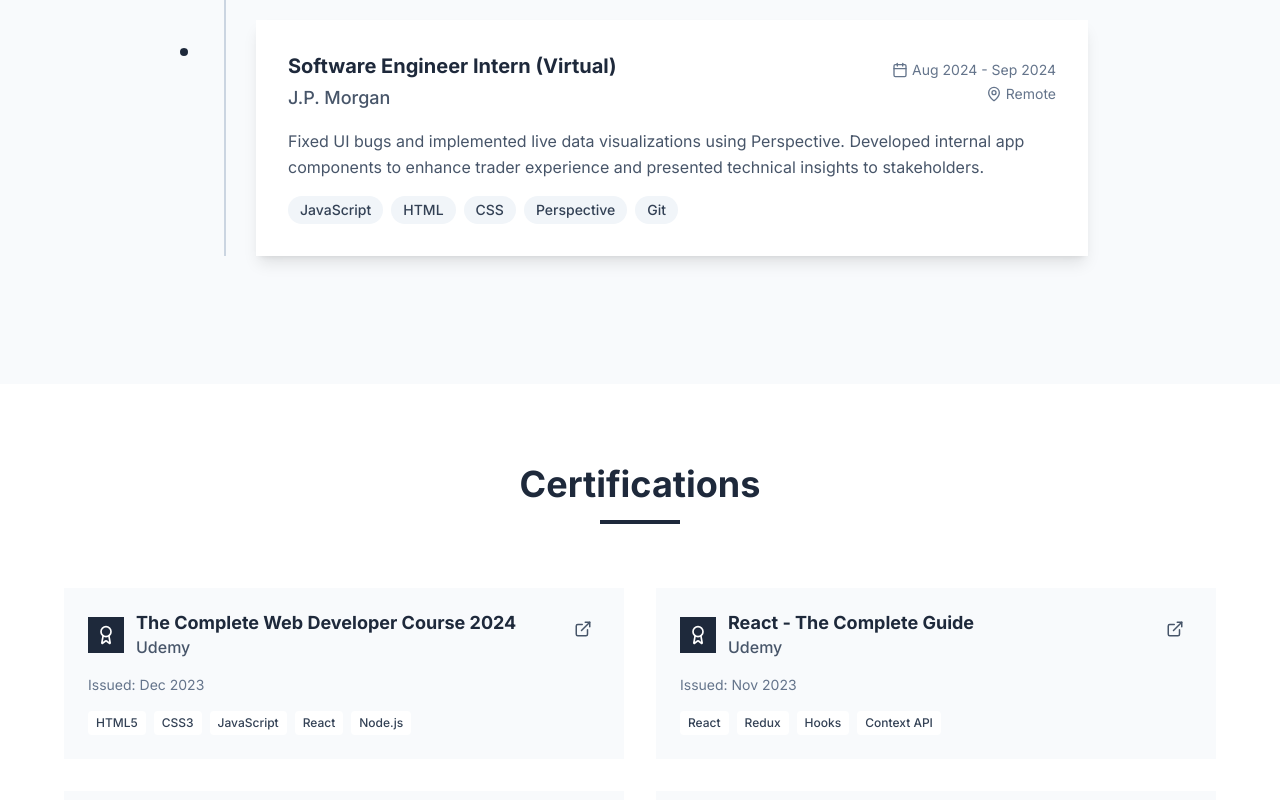
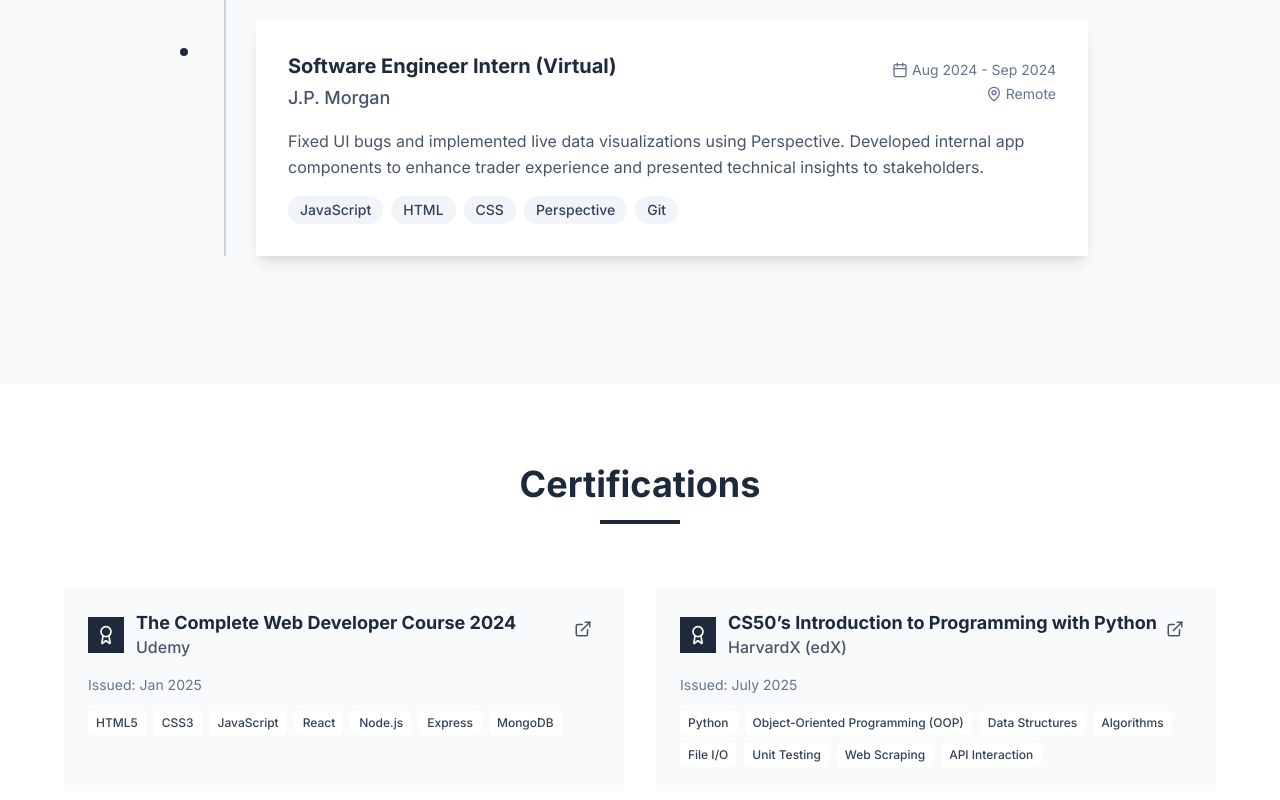
Before and after one commit to lokeshhpatil/lokesh-portfolio, a Next.js app: page / in a window 1280 px wide. Shown: the part 1984-2784 px from the top of the page. Built offline with nearby package versions, Linux system fonts and the light colour scheme.

Commit message:
refactor: update certifications section with new entries and formatting improvements

```diff
--- a/app/components/Certifications.tsx
+++ b/app/components/Certifications.tsx
@@ -1,39 +1,44 @@
-"use client"
+"use client";
 
-import { motion } from "framer-motion"
-import { ExternalLink, Award } from "lucide-react"
+import { motion } from "framer-motion";
+import { ExternalLink, Award } from "lucide-react";
 
 const Certifications = () => {
   const certifications = [
     {
       title: "The Complete Web Developer Course 2024",
       platform: "Udemy",
-      issueDate: "Dec 2023",
-      credentialUrl: "https://udemy.com/certificate",
-      skills: ["HTML5", "CSS3", "JavaScript", "React", "Node.js"],
+      issueDate: "Jan 2025",
+      credentialUrl:
+        "https://www.udemy.com/certificate/UC-a87a7c26-d935-40b1-a94d-724a1625445e/",
+      skills: [
+        "HTML5",
+        "CSS3",
+        "JavaScript",
+        "React",
+        "Node.js",
+        "Express",
+        "MongoDB",
+      ],
     },
     {
-      title: "React - The Complete Guide",
-      platform: "Udemy",
-      issueDate: "Nov 2023",
-      credentialUrl: "https://udemy.com/certificate",
-      skills: ["React", "Redux", "Hooks", "Context API"],
+      title: "CS50’s Introduction to Programming with Python",
+      platform: "HarvardX (edX)",
+      issueDate: "July 2025",
+      credentialUrl:
+        "https://certificates.cs50.io/4e987091-5b5d-4a19-ac60-f701a495f45e.pdf?size=letter",
+      skills: [
+        "Python",
+        "Object-Oriented Programming (OOP)",
+        "Data Structures",
+        "Algorithms",
+        "File I/O",
+        "Unit Testing",
+        "Web Scraping",
+        "API Interaction",
+      ],
     },
-    {
-      title: "JavaScript Algorithms and Data Structures",
-      platform: "freeCodeCamp",
-      issueDate: "Oct 2023",
-      credentialUrl: "https://freecodecamp.org/certificate",
-      skills: ["JavaScript", "Algorithms", "Data Structures"],
-    },
-    {
-      title: "Responsive Web Design",
-      platform: "freeCodeCamp",
-      issueDate: "Sep 2023",
-      credentialUrl: "https://freecodecamp.org/certificate",
-      skills: ["HTML5", "CSS3", "Flexbox", "Grid", "Responsive Design"],
-    },
-  ]
+  ];
 
   return (
     <section id="certifications" className="py-20 bg-white">
@@ -45,7 +50,9 @@ const Certifications = () => {
           viewport={{ once: true }}
           className="text-center mb-16"
         >
-          <h2 className="text-4xl font-bold text-slate-800 mb-4">Certifications</h2>
+          <h2 className="text-4xl font-bold text-slate-800 mb-4">
+            Certifications
+          </h2>
           <div className="w-20 h-1 bg-slate-800 mx-auto"></div>
         </motion.div>
 
@@ -66,8 +73,12 @@ const Certifications = () => {
                     <Award size={20} />
                   </div>
                   <div>
-                    <h3 className="font-bold text-slate-800 text-lg leading-tight">{cert.title}</h3>
-                    <p className="text-slate-600 font-medium">{cert.platform}</p>
+                    <h3 className="font-bold text-slate-800 text-lg leading-tight">
+                      {cert.title}
+                    </h3>
+                    <p className="text-slate-600 font-medium">
+                      {cert.platform}
+                    </p>
                   </div>
                 </div>
                 <motion.a
@@ -83,11 +94,16 @@ const Certifications = () => {
                 </motion.a>
               </div>
 
-              <p className="text-slate-500 text-sm mb-4">Issued: {cert.issueDate}</p>
+              <p className="text-slate-500 text-sm mb-4">
+                Issued: {cert.issueDate}
+              </p>
 
               <div className="flex flex-wrap gap-2">
                 {cert.skills.map((skill) => (
-                  <span key={skill} className="px-2 py-1 bg-white text-slate-700 rounded text-xs font-medium">
+                  <span
+                    key={skill}
+                    className="px-2 py-1 bg-white text-slate-700 rounded text-xs font-medium"
+                  >
                     {skill}
                   </span>
                 ))}
@@ -97,7 +113,7 @@ const Certifications = () => {
         </div>
       </div>
     </section>
-  )
-}
+  );
+};
 
-export default Certifications
+export default Certifications;
```
